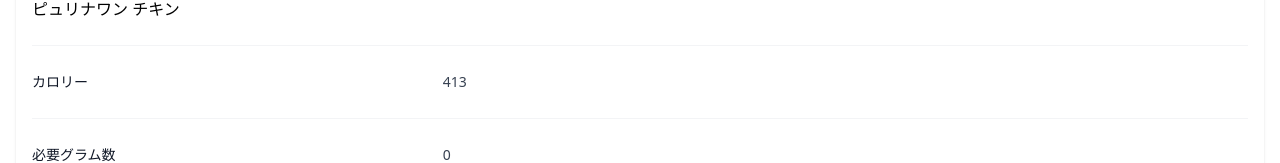
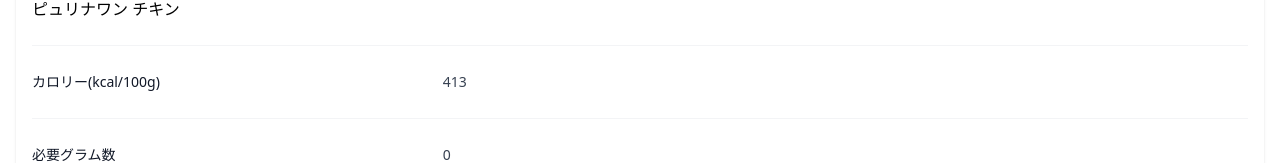
Before and after one commit to ara-ta3/ara-ta3.github.io, a React (Vite) app: page /cat/calorie in a window 1280 px wide. Shown: the part 591-754 px from the top of the page. Built offline with nearby package versions, Linux system fonts and the light colour scheme.

Commit message:
Add unit

```diff
--- a/src/pages/CatCalorie.tsx
+++ b/src/pages/CatCalorie.tsx
@@ -110,7 +110,7 @@
               <dl className="divide-y divide-gray-100">
                 <div className="px-4 py-6 sm:grid sm:grid-cols-3 sm:gap-4 sm:px-0">
                   <dt className="text-sm/6 font-medium text-gray-900">
-                    カロリー
+                    カロリー(kcal/100g)
                   </dt>
                   <dd className="mt-1 text-sm/6 text-gray-700 sm:col-span-2 sm:mt-0">
                     {f.kcalPer100}
```
